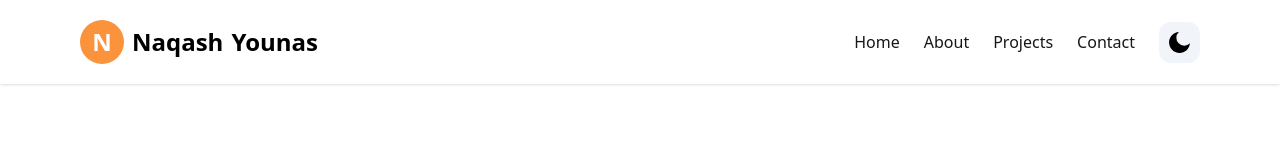
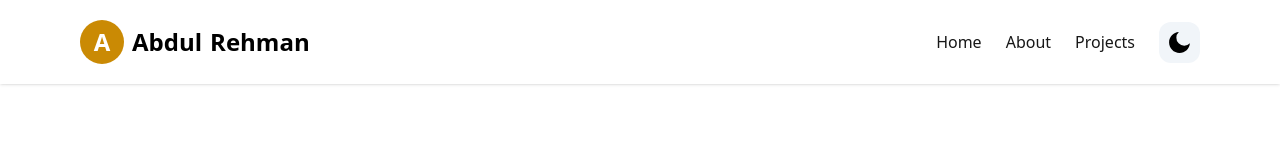
Before and after one commit to abdulrehman784/A, a Next.js app: page / in a window 1280 px wide. Shown: the top 160 px of the page. Built offline with nearby package versions, Linux system fonts and the light colour scheme.

Commit message:
Update Navbar.tsx

```diff
--- a/components/Navbar.tsx
+++ b/components/Navbar.tsx
@@ -1,4 +1,4 @@
-'use client'; // this is a client component
+'use client';
 import React from 'react';
 import { useState } from 'react';
 import { Link } from 'react-scroll/modules';
@@ -25,10 +25,6 @@ const NAV_ITEMS: Array<NavItem> = [
     label: 'Projects',
     page: 'projects',
   },
-  {
-    label: 'Contact',
-    page: 'contact',
-  },
 ];
 
 export default function Navbar() {
@@ -43,11 +39,11 @@ export default function Navbar() {
           <div className="flex items-center justify-between py-3 md:py-5 md:block">
             <Link to="home">
               <div className="container flex items-center space-x-2">
-                <span className="bg-orange-400 text-white text-2xl font-extrabold rounded-full w-11 h-11 flex justify-center items-center">
-                  <h1>N</h1>
+                <span className="bg-yellow-600 text-white text-2xl font-extrabold rounded-full w-11 h-11 flex justify-center items-center">
+                  <h1>A</h1>
                 </span>
-                <h2 className="text-2xl font-bold">Naqash</h2>
-                <h2 className="text-2xl font-semibold">Younas</h2>
+                <h2 className="text-2xl font-bold">Abdul</h2>
+                <h2 className="text-2xl font-semibold">Rehman</h2>
               </div>
             </Link>
             <div className="md:hidden">
```
